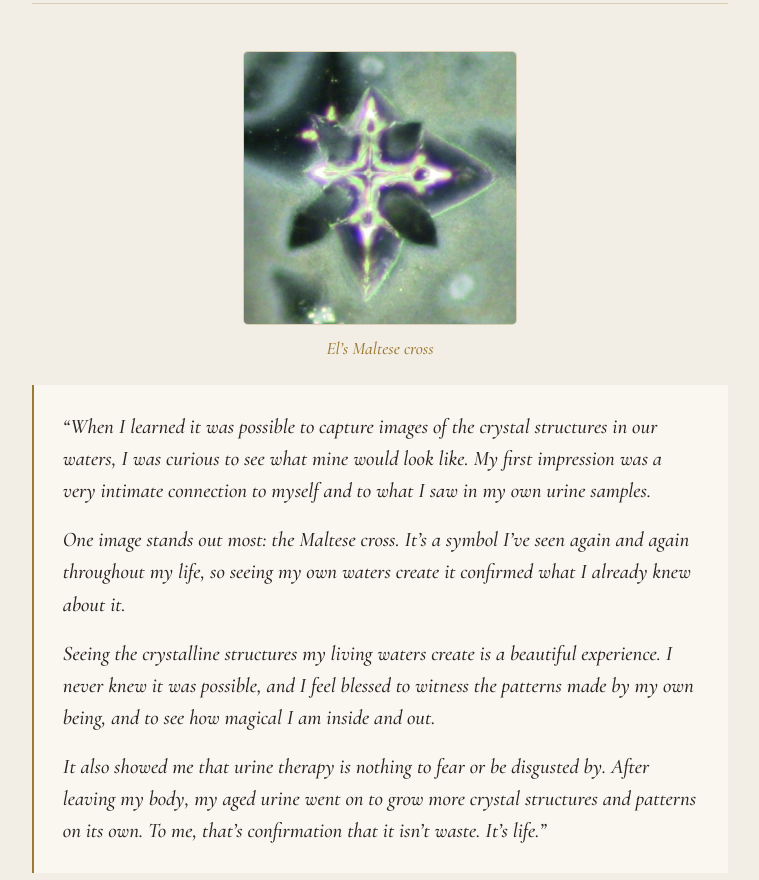
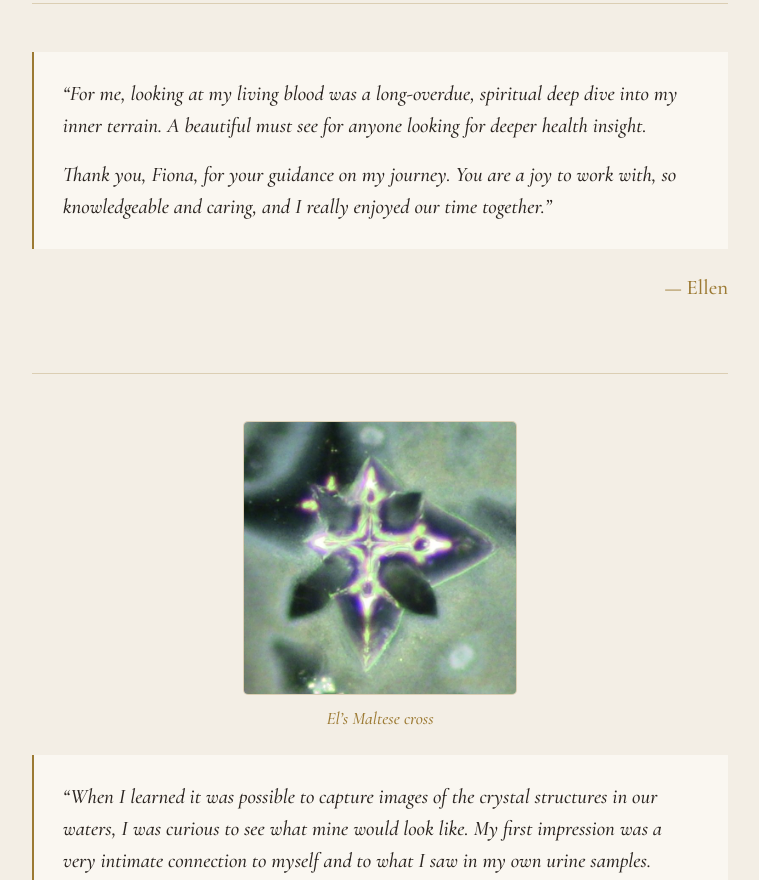
Before and after one commit to AnaSeahawk/fiona-gardner-site, a plain HTML site: page docs/testimonials.html in a window 1280 px wide. Shown: the part 1329-2209 px from the top of the page, without its empty margins (260-1019 px from the left). Drawn offline with nearby package versions, Linux system fonts and the light colour scheme.

Commit message:
Add Ellen's testimonial to Reflections from Clients
Co-Authored-By: Claude Opus 5.5 <noreply@anthropic.com>

```diff
--- a/docs/testimonials.html
+++ b/docs/testimonials.html
@@ -41,6 +41,13 @@
         <p class="testimonial-name">— Marcelina Cravat<span class="testimonial-role">Film Producer/Director and Writer</span></p>
       </article>
       <article class="testimonial">
+        <blockquote class="sample">
+          <p>“For me, looking at my living blood was a long-overdue, spiritual deep dive into my inner terrain. A beautiful must see for anyone looking for deeper health insight.</p>
+          <p>Thank you, Fiona, for your guidance on my journey. You are a joy to work with, so knowledgeable and caring, and I really enjoyed our time together.”</p>
+        </blockquote>
+        <p class="testimonial-name">— Ellen</p>
+      </article>
+      <article class="testimonial">
         <figure class="testimonial-image">
           <img src="assets/testimonials/el-maltese-cross.jpg" alt="A Maltese cross crystal in El's urine under the microscope, glowing violet, white and green" width="640" height="640" loading="lazy">
           <figcaption>El’s Maltese cross</figcaption>
```
